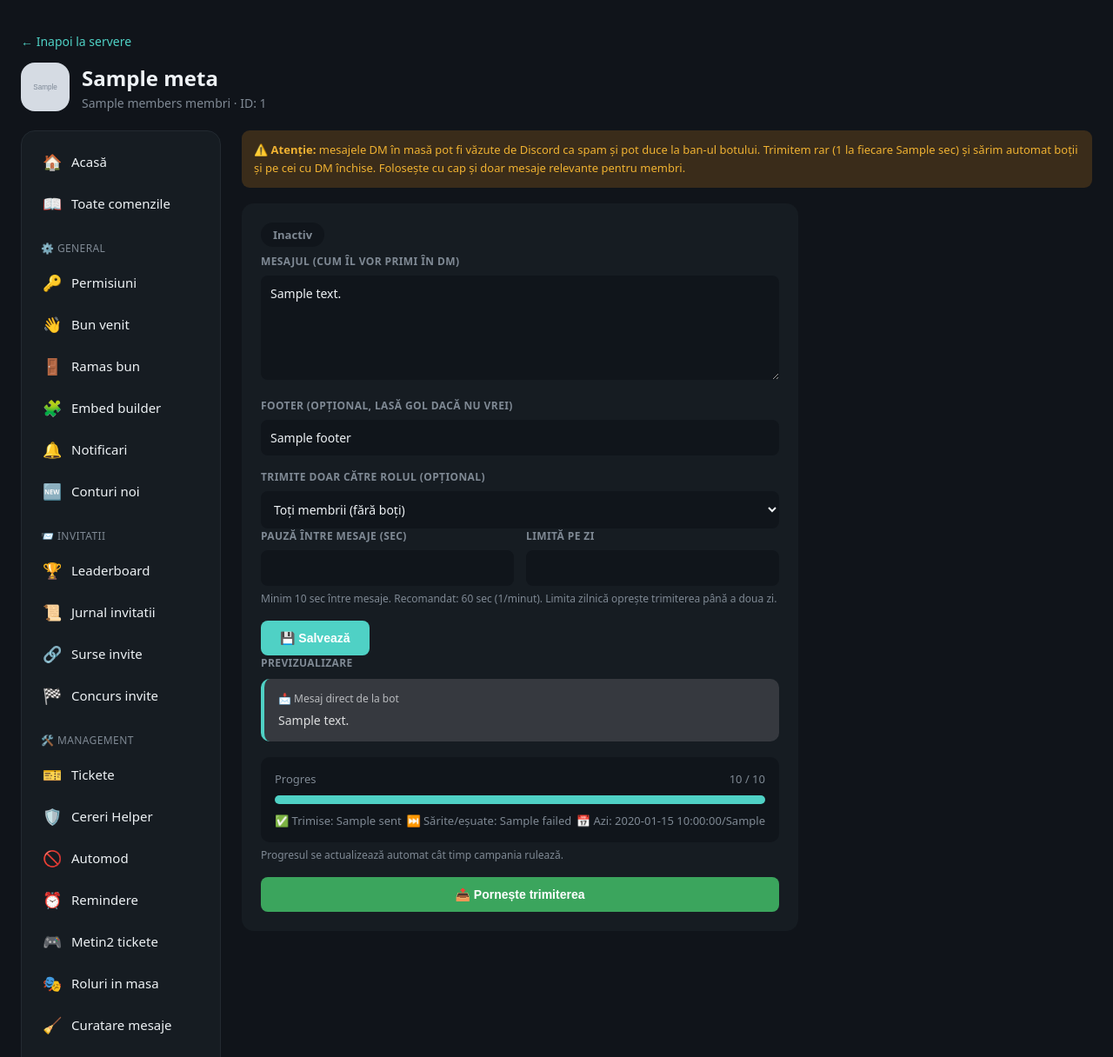
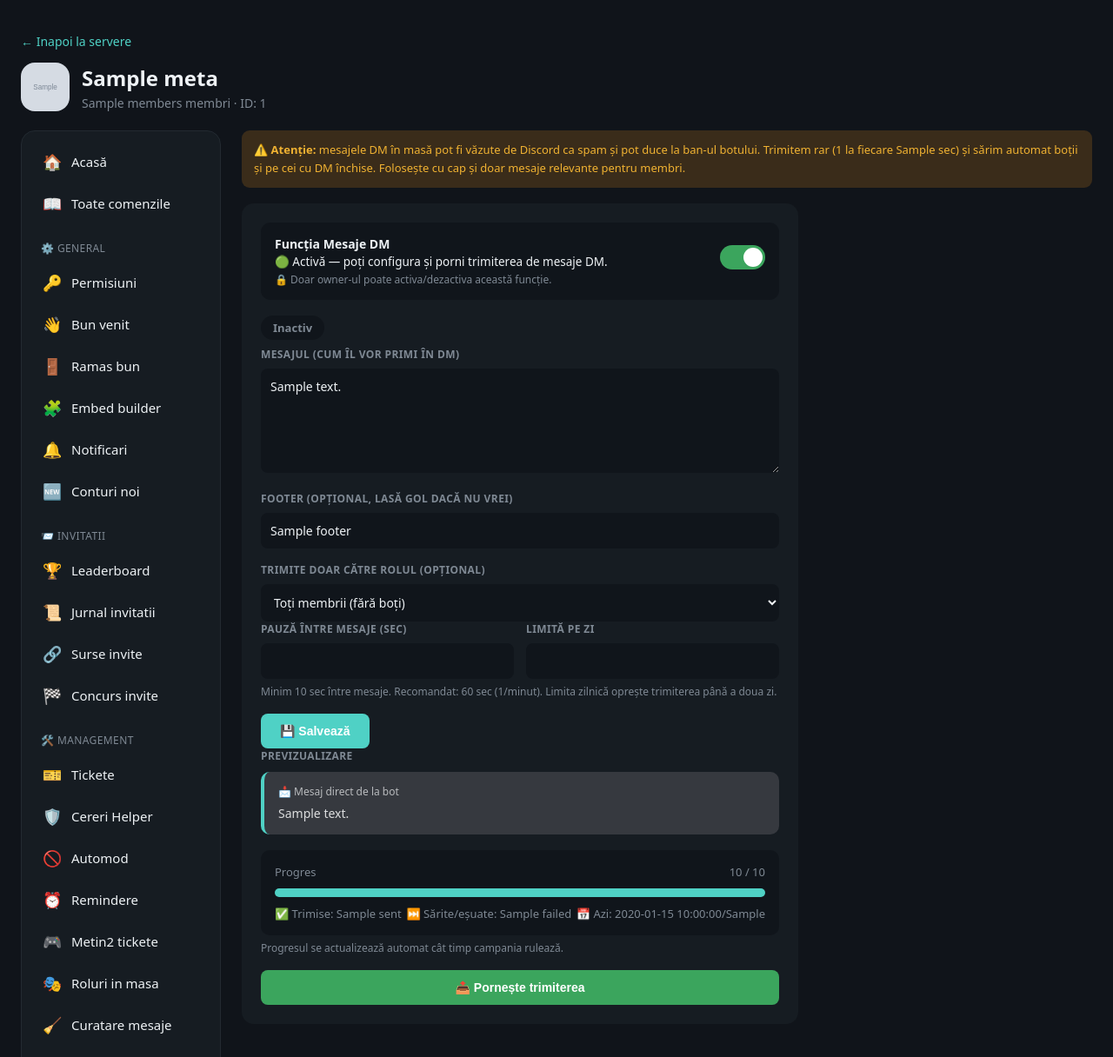
Before and after one commit to razvan1479/Sir-Penguin, a Flask app: template dashboard/templates/massdm.html in a window 1280 px wide. Shown: the top 1216 px of the page at 87% size. Run offline with Flask 3, Linux system fonts and the light colour scheme; the template is opened without the code that fills it: most values are stand-ins (such as "Sample title", 1, 10 or a date in 2020); grey boxes marked "Sample" are stand-in pictures.

Commit message:
v26.13.18

```diff
--- a/dashboard/app.py
+++ b/dashboard/app.py
@@ -1211,11 +1211,16 @@ def permissions(guild_id):
                            section="permissions", saved=request.args.get("saved"))
 
 
+# doar acest ID poate activa/dezactiva functia Mesaje DM (cerut de owner)
+MASSDM_TOGGLE_ALLOWED_ID = "1493163753447882894"
+
+
 @app.route("/massdm/<guild_id>", methods=["GET", "POST"])
 @guild_required
 def massdm(guild_id):
     gid = int(guild_id)
     cur = storage.get(gid, "massdm", {}).get("campaign", {}) or {}
+    can_toggle = str(session.get("user", {}).get("id")) == MASSDM_TOGGLE_ALLOWED_ID
     if request.method == "POST":
         action = request.form.get("action")
         if action == "save":
@@ -1228,7 +1233,15 @@ def massdm(guild_id):
             )
             cur.setdefault("status", "stopped")
             storage.set(gid, "massdm", {"campaign": cur})
-        elif action == "start" and cur.get("status") != "running" and cur.get("message"):
+        elif action == "toggle_feature" and can_toggle:
+            # dezactivare/reactivare temporara a functiei Mesaje DM.
+            # DOAR owner-ul (MASSDM_TOGGLE_ALLOWED_ID) poate comuta. cand e
+            # dezactivata, botul pune pe pauza trimiterea si nu se pot porni
+            # campanii noi; o campanie ramasa activa continua la reactivare.
+            cur["feature_disabled"] = not cur.get("feature_disabled")
+            storage.set(gid, "massdm", {"campaign": cur})
+        elif (action == "start" and cur.get("status") != "running"
+              and cur.get("message") and not cur.get("feature_disabled")):
             # botul construieste coada de destinatari la primul tick (are membrii
             # in memorie) - asa nu stocam toata lista in fisier
             cur.update(status="running", sent=0, failed=0, sent_today=0,
@@ -1242,7 +1255,7 @@ def massdm(guild_id):
 
     roles = storage.get(gid, "roles", {}) or {}
     return render_template("massdm.html", guild_id=guild_id, camp=cur,
-                           roles=roles.get("list", []),
+                           roles=roles.get("list", []), can_toggle=can_toggle,
                            meta=storage.get(gid, "meta", {}), section="massdm")
 
 
--- a/dashboard/templates/massdm.html
+++ b/dashboard/templates/massdm.html
@@ -23,6 +23,20 @@
     .stat { display:flex; justify-content:space-between; font-size:13px; color:var(--muted); }
     .badge { display:inline-block; padding:5px 14px; border-radius:20px; font-size:13px; font-weight:600; }
     .on { background:#1e3a23; color:#3ba55d; } .off { background:var(--input); color:var(--muted); }
+    .feat { display:flex; align-items:center; justify-content:space-between; gap:14px;
+            background:var(--input); border-radius:11px; padding:14px 16px; margin-bottom:18px; }
+    .feat .txt { font-size:13.5px; line-height:1.5; }
+    .feat .txt b { font-size:14px; }
+    .switch { position:relative; display:inline-block; width:52px; height:28px; flex-shrink:0; }
+    .switch input { opacity:0; width:0; height:0; }
+    .slider { position:absolute; inset:0; cursor:pointer; background:#4f545c; border-radius:28px; transition:.2s; }
+    .slider:before { content:""; position:absolute; height:22px; width:22px; left:3px; top:3px;
+                     background:#fff; border-radius:50%; transition:.2s; }
+    .switch input:checked + .slider { background:#3ba55d; }
+    .switch input:checked + .slider:before { transform:translateX(24px); }
+    .feat-off { background:#3a1f1f; }
+    .disabled-note { background:#3a1f1f; color:#f0a0a0; border-radius:9px; padding:12px 14px;
+                     font-size:13px; line-height:1.6; margin-top:16px; }
 {% endblock %}
 
 {% block content %}
@@ -34,8 +48,31 @@
 
   <div class="panel">
     {% set st = camp.get('status') %}
+    {% set off = camp.get('feature_disabled') %}
+
+    <form method="POST" class="feat {% if off %}feat-off{% endif %}">
+      <input type="hidden" name="action" value="toggle_feature">
+      <div class="txt">
+        <b>Funcția Mesaje DM</b><br>
+        {% if off %}
+          🔴 Dezactivată temporar — botul nu trimite niciun DM și nu se pot porni campanii.
+          O campanie rămasă activă continuă automat când o reactivezi.
+        {% else %}
+          🟢 Activă — poți configura și porni trimiterea de mesaje DM.
+        {% endif %}
+        {% if not can_toggle %}<br><span style="color:var(--muted); font-size:12px">
+          🔒 Doar owner-ul poate activa/dezactiva această funcție.</span>{% endif %}
+      </div>
+      <label class="switch" title="{% if can_toggle %}Pornește / oprește temporar funcția{% else %}Doar owner-ul poate schimba{% endif %}">
+        <input type="checkbox" {% if not off %}checked{% endif %}
+               {% if can_toggle %}onchange="this.form.submit()"{% else %}disabled{% endif %}>
+        <span class="slider"></span>
+      </label>
+    </form>
+
     {% if st == 'running' %}<span class="badge on">📤 Campanie activă</span>
     {% else %}<span class="badge off">Inactiv</span>{% endif %}
+    {% if off and st == 'running' %}<span class="badge off" style="margin-left:8px">⏸️ pe pauză</span>{% endif %}
 
     <form method="POST" style="margin-top:8px">
       <input type="hidden" name="action" value="save">
@@ -96,14 +133,19 @@
       <script>setTimeout(function(){ location.reload(); }, 8000);</script>
     {% endif %}
 
-    <form method="POST">
-      {% if st == 'running' %}
+    {% if st == 'running' %}
+      <form method="POST">
         <input type="hidden" name="action" value="stop">
         <button class="stop" type="submit">🛑 Oprește campania</button>
-      {% else %}
+      </form>
+    {% elif off %}
+      <div class="disabled-note">⏸️ Funcția e dezactivată temporar. Comută înapoi pe
+        <b>Activă</b> (sus) ca să poți porni trimiterea.</div>
+    {% else %}
+      <form method="POST">
         <input type="hidden" name="action" value="start">
         <button class="start" type="submit">📤 Pornește trimiterea</button>
-      {% endif %}
-    </form>
+      </form>
+    {% endif %}
   </div>
 {% endblock %}
```
Also changed, not shown: cogs/massdm.py (+9 -0 lines).
